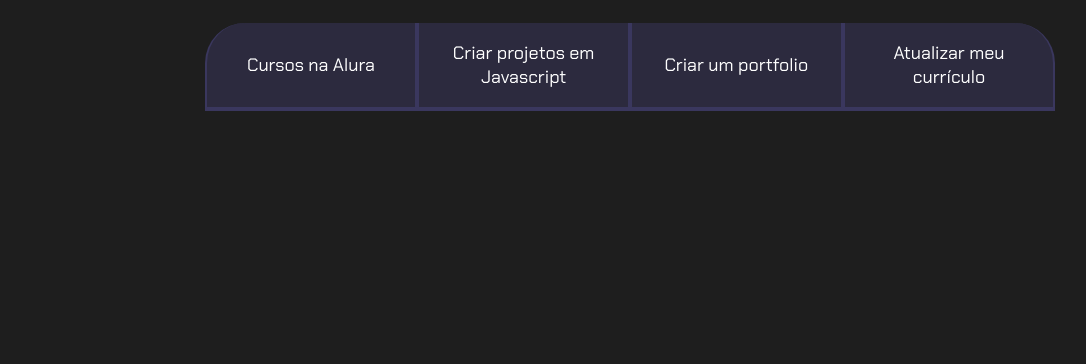
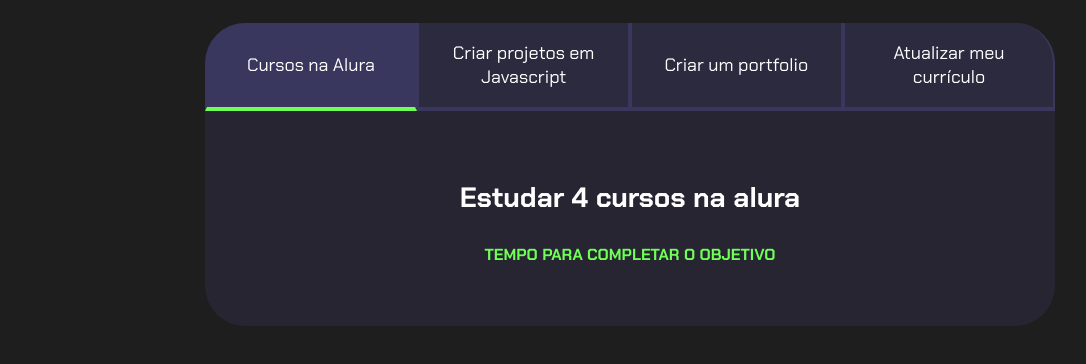
Before and after one commit to mahdoj6/Projeto-de-vida, a plain HTML site: page index.html in a window 1280 px wide. Both pictures are taken after a click on the button "Cursos na Alura". Shown: the part 80-444 px from the top of the page, without its empty margins (10-1096 px from the left). Drawn offline with Linux system fonts and the light colour scheme.

Commit message:
Add files via upload

```diff
--- a/index.html
+++ b/index.html
@@ -11,13 +11,34 @@
 <body>
     <section class="conteudo-principal">
         <h2 class="titulo-principal">Meus Objetivos do ano<span>_</span></h2>
+        <div class="conteudo">
         <div class="botoes">
-            <button class="botao">Cursos na Alura</button>
+            <button class="botao ativo">Cursos na Alura</button>
             <button class="botao">Criar projetos em Javascript</button>
             <button class="botao">Criar um portfolio</button>
             <button class="botao">Atualizar meu currículo</button>
         </div>
+        <div class="abas-textos">
+            <div class="aba-conteudo-ativo">
+                <h3 class="aba-conteudo-titulo-principal">Estudar 4 cursos na alura</h3>
+                <h4 class="aba-conteudo-titulo-secundario">Tempo para completar o objetivo</h4>
+            </div>
+            <div class="aba-conteudo">
+                <h3 class="aba-conteudo-titulo-principal">Criar 5 projetos em Javascript</h3>
+                <h4 class="aba-conteudo-titulo-secundario">Tempo para completar o objetivo</h4>
+            </div>
+            <div class="aba-conteudo">
+                <h3 class="aba-conteudo-titulo-principal">Criar um portfolio com os meus 3 melhores projetos</h3>
+                <h4 class="aba-conteudo-titulo-secundario">Tempo para completar o objetivo</h4>
+            </div>
+            <div class="aba-conteudo">
+                <h3 class="aba-conteudo-titulo-principal">Atualizar meu curriculo com os certificados da Alura</h3>
+                <h4 class="aba-conteudo-titulo-secundario">Tempo para completar o objetivo</h4>
+            </div>
+        </div>
+    </div>
     </section>
+    <script src="main.js"></script>
 </body>
 
 </html>
--- /dev/null
+++ b/main.js
@@ -0,0 +1,12 @@
+const botoes = document.querySelectorAll(".botao");
+
+for(let i=0;i <botoes.length;i++){
+    botoes[i].onclick = function(){
+
+        for(let j=0;j <botoes.length;j++){
+            botoes[j].classList.remove("ativo");
+        }
+
+        botoes[i].classList.add("ativo");
+    }
+}
--- a/style.css
+++ b/style.css
@@ -60,6 +60,36 @@ body {
     display: block;
 }
 
+.botao.ativo{
+    background-color: var(--botao-ativo);
+    border-bottom: 4px solid var(--verde);
+}
+
+.abas-textos{
+    background-color: var(--texto-fundo);
+    padding: 40px;
+    border-radius: 0 0 40px 40px;
+}
+
+.aba-conteudo-ativo{
+    display: block;
+}
+
+.aba-conteudo{
+    display: none;
+}
+
+.aba-conteudo-titulo-principal{
+    font-size: 28px;
+    text-align: center;
+}
+
+.aba-conteudo-titulo-secundario{
+    text-align: center;
+    color: var(--verde);
+    text-transform: uppercase;
+}
+
 @media screen and (min-width: 768px) {
     .botoes{
     display:flex;
```
